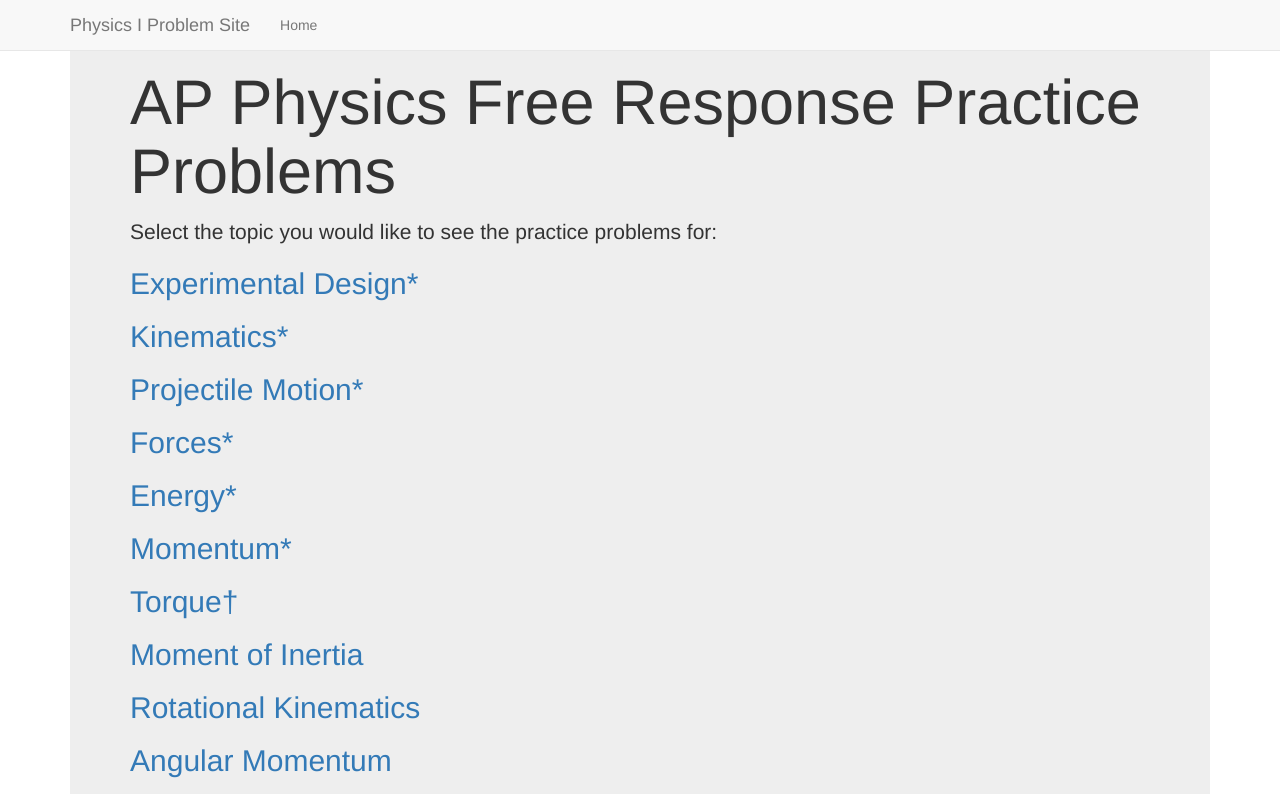
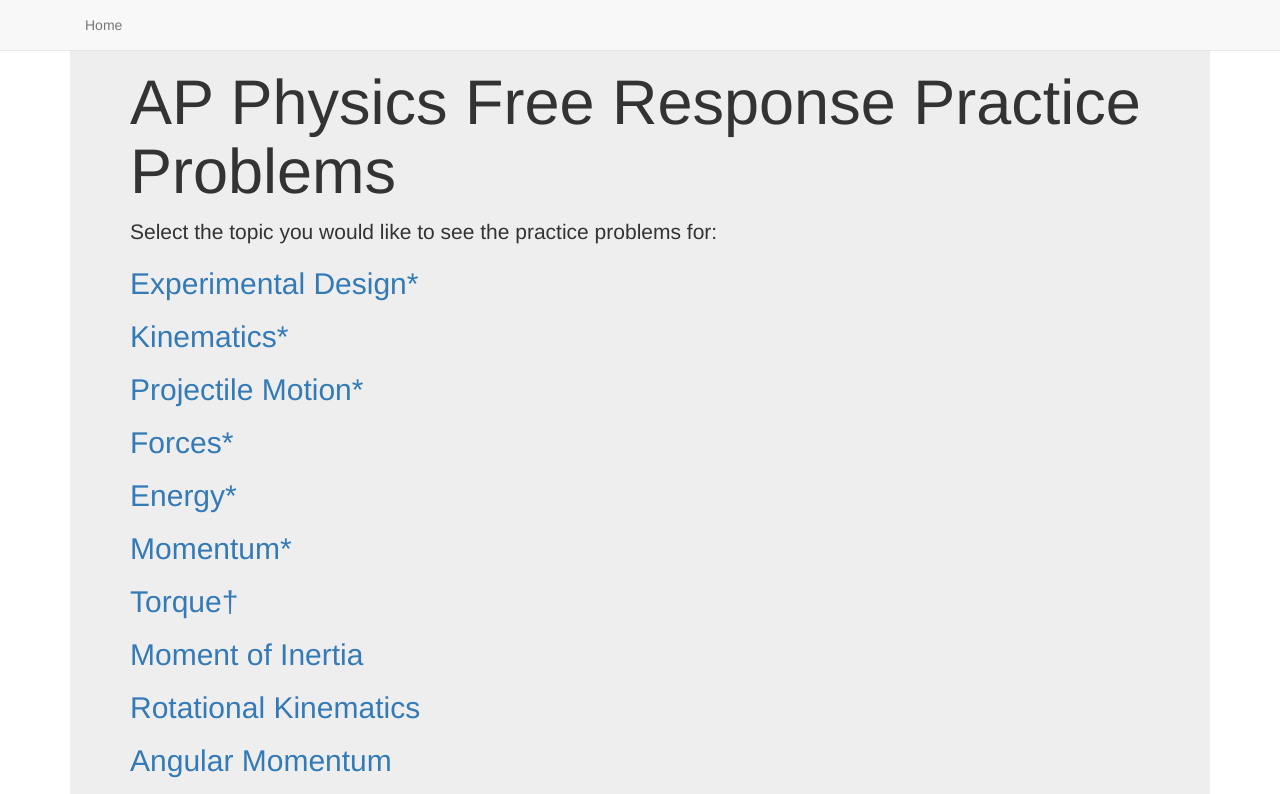
Before and after one commit to mjdudak/ap_fr_problems, a plain HTML site: page index.html in a window 1280 px wide. Shown: the top 794 px of the page. Drawn offline with nearby package versions, Linux system fonts and the light colour scheme.

Commit message:
Removed link on home page.

```diff
--- a/index.html
+++ b/index.html
@@ -53,7 +53,6 @@
         <span class="icon-bar"></span>
         <span class="icon-bar"></span>
       </button>
-      <a class="navbar-brand" href="./">Physics I Problem Site</a>
     </div>
 
 
```
